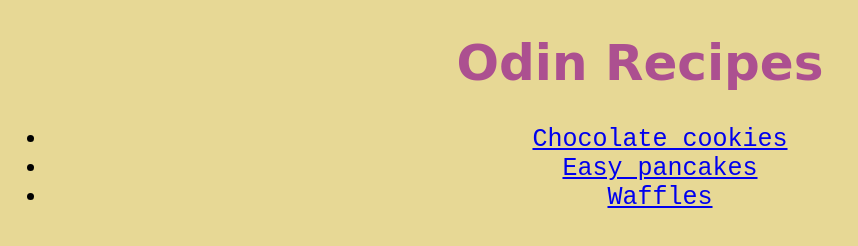
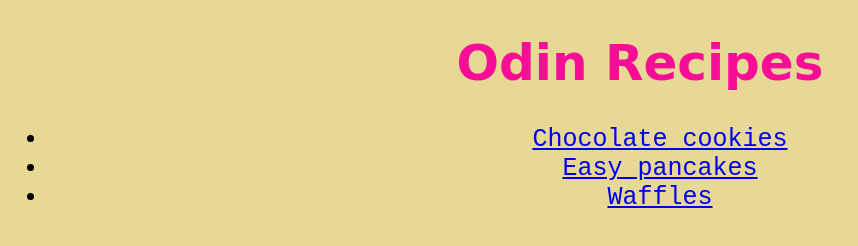
Before and after one commit to brunovnogueira/odin-recipes, a plain HTML site: page index.html in a window 1280 px wide. Shown: the whole page, without its empty margins (0-858 px from the left). Drawn offline with Linux system fonts and the light colour scheme.

Commit message:
Alterando cor do h1 do arquivo index.html

```diff
--- a/style.css
+++ b/style.css
@@ -4,7 +4,7 @@ body{
 
 h1{
     font-family: cursive, sans-serif;
-    color: rgb(172, 80, 144);
+    color: rgb(248, 14, 150);
     font-size: 50px;
     text-align: center;
 }
```
